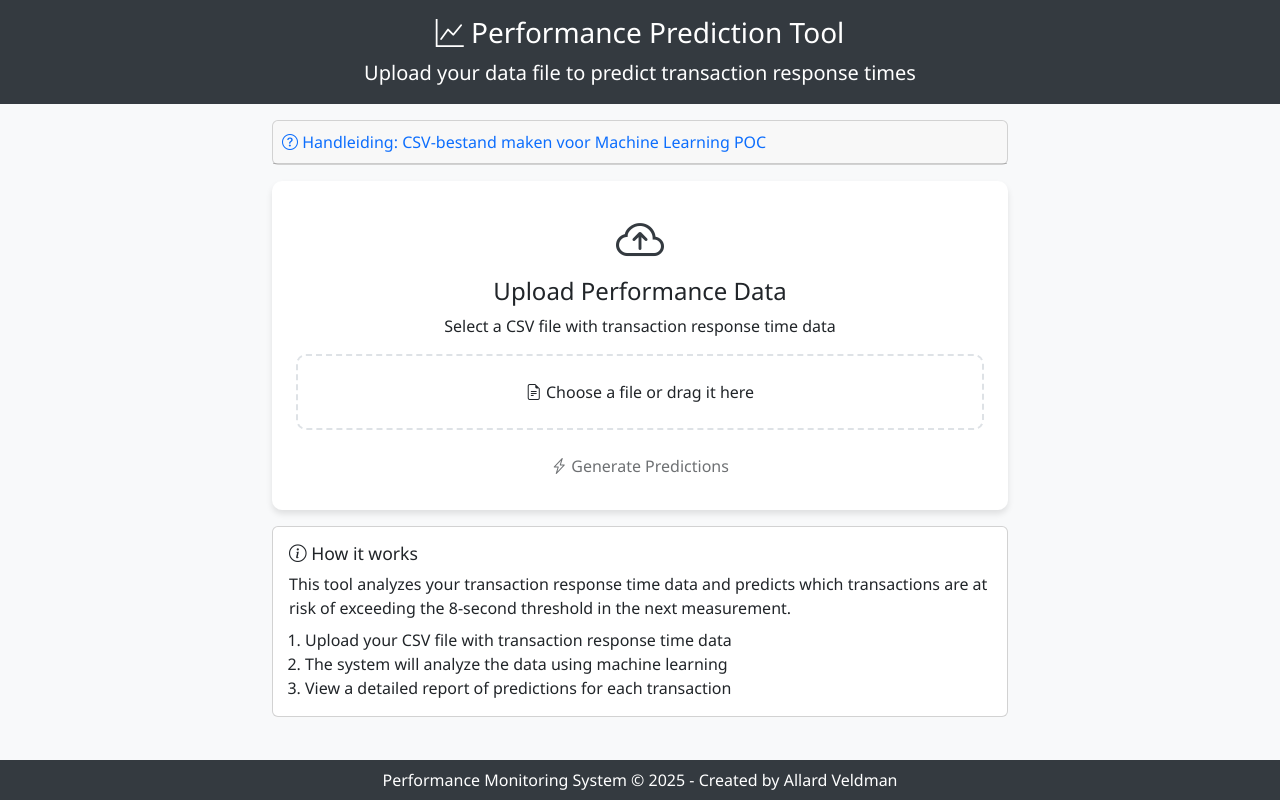
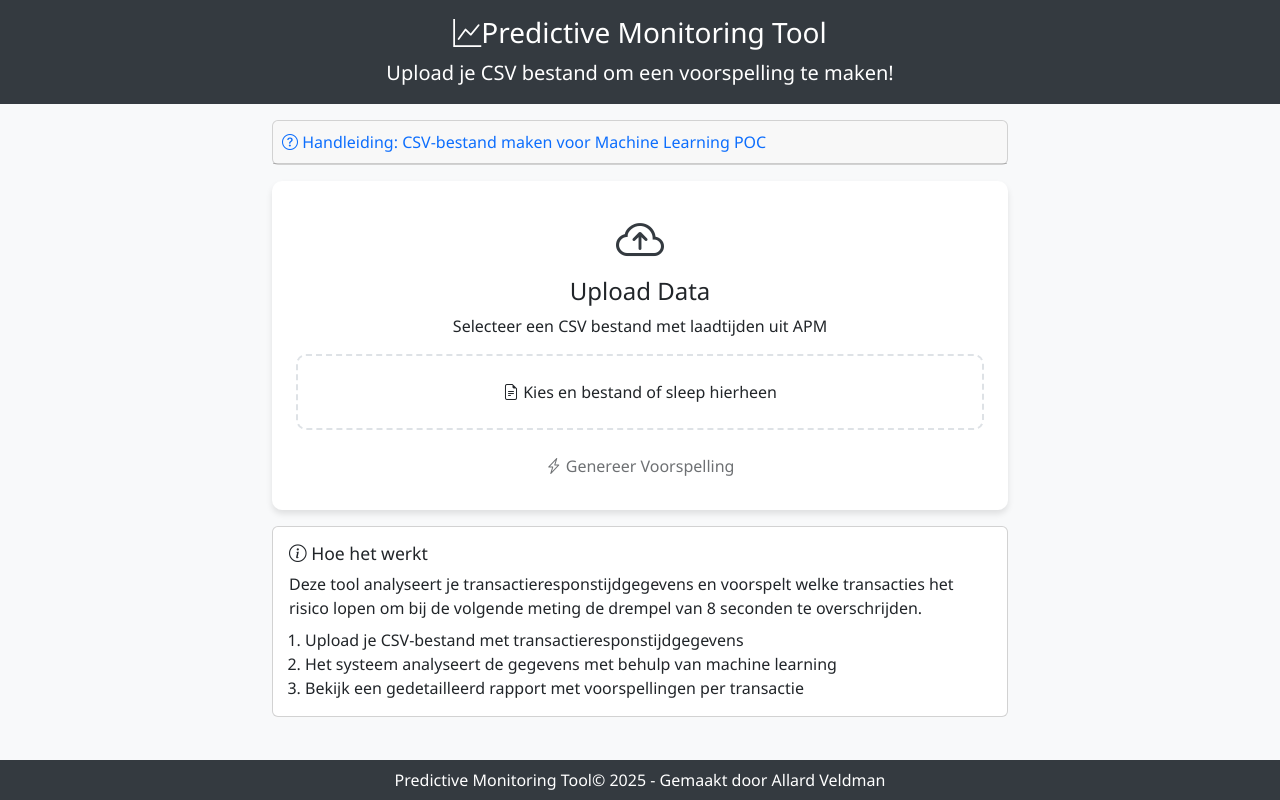
Before and after one commit to McMadA/PredictiveMonitoringTool, a Flask app: page / in a window 1280 px wide. Run offline with Flask 3, Linux system fonts and the light colour scheme; some libraries are stand-ins or nearby versions.

Commit message:
Vertaling

```diff
--- a/reports/templates/index.html
+++ b/reports/templates/index.html
@@ -3,7 +3,7 @@
 <head>
     <meta charset="UTF-8">
     <meta name="viewport" content="width=device-width, initial-scale=1.0">
-    <title>Performance Prediction Tool</title>
+    <title>Predictive Monitoring Tool</title>
     <link href="https://cdn.jsdelivr.net/npm/bootstrap@5.3.0-alpha1/dist/css/bootstrap.min.css" rel="stylesheet">
     <link rel="stylesheet" href="https://cdn.jsdelivr.net/npm/bootstrap-icons@1.10.3/font/bootstrap-icons.css">
     <style>
@@ -103,8 +103,8 @@
 <body>
     <div class="header text-center">
         <div class="container">
-            <h1 class="h3"><i class="bi bi-graph-up"></i> Performance Prediction Tool</h1>
-            <p class="lead mb-0">Upload your data file to predict transaction response times</p>
+            <h1 class="h3"><i class="bi bi-graph-up"></i>Predictive Monitoring Tool</h1>
+            <p class="lead mb-0">Upload je CSV bestand om een voorspelling te maken!</p>
         </div>
     </div>
 
@@ -173,19 +173,19 @@
                     <form action="/predict" method="post" enctype="multipart/form-data">
                         <div class="text-center mb-3">
                             <i class="bi bi-cloud-arrow-up upload-icon"></i>
-                            <h3 class="h4">Upload Performance Data</h3>
-                            <p class="mb-2">Select a CSV file with transaction response time data</p>
+                            <h3 class="h4">Upload Data</h3>
+                            <p class="mb-2">Selecteer een CSV bestand met laadtijden uit APM</p>
                         </div>
 
                         <label for="file-upload" class="custom-file-upload w-100">
-                            <i class="bi bi-file-earmark-text"></i> Choose a file or drag it here
+                            <i class="bi bi-file-earmark-text"></i> Kies en bestand of sleep hierheen
                         </label>
                         <input id="file-upload" type="file" name="file" style="display: none;" accept=".csv">
                         <div id="file-name" class="text-center"></div>
 
                         <div class="text-center mt-3">
                             <button type="submit" class="btn btn-predict" id="predict-btn" disabled>
-                                <i class="bi bi-lightning-charge"></i> Generate Predictions
+                                <i class="bi bi-lightning-charge"></i> Genereer Voorspelling
                             </button>
                         </div>
                     </form>
@@ -193,12 +193,12 @@
 
                 <div class="card">
                     <div class="card-body">
-                        <h5 class="card-title"><i class="bi bi-info-circle"></i> How it works</h5>
-                        <p class="mb-2">This tool analyzes your transaction response time data and predicts which transactions are at risk of exceeding the 8-second threshold in the next measurement.</p>
+                        <h5 class="card-title"><i class="bi bi-info-circle"></i> Hoe het werkt</h5>
+                        <p class="mb-2">Deze tool analyseert je transactieresponstijdgegevens en voorspelt welke transacties het risico lopen om bij de volgende meting de drempel van 8 seconden te overschrijden.</p>
                         <ol class="mb-0 ps-3">
-                            <li>Upload your CSV file with transaction response time data</li>
-                            <li>The system will analyze the data using machine learning</li>
-                            <li>View a detailed report of predictions for each transaction</li>
+                            <li>Upload je CSV-bestand met transactieresponstijdgegevens</li>
+                            <li>Het systeem analyseert de gegevens met behulp van machine learning</li>
+                            <li>Bekijk een gedetailleerd rapport met voorspellingen per transactie</li>
                         </ol>
                     </div>
                 </div>
@@ -208,7 +208,7 @@
 
     <div class="footer text-center">
         <div class="container">
-            <p class="mb-0">Performance Monitoring System &copy; 2025 - Created by Allard Veldman</p>
+            <p class="mb-0">Predictive Monitoring Tool&copy; 2025 - Gemaakt door Allard Veldman</p>
         </div>
     </div>
 
```
